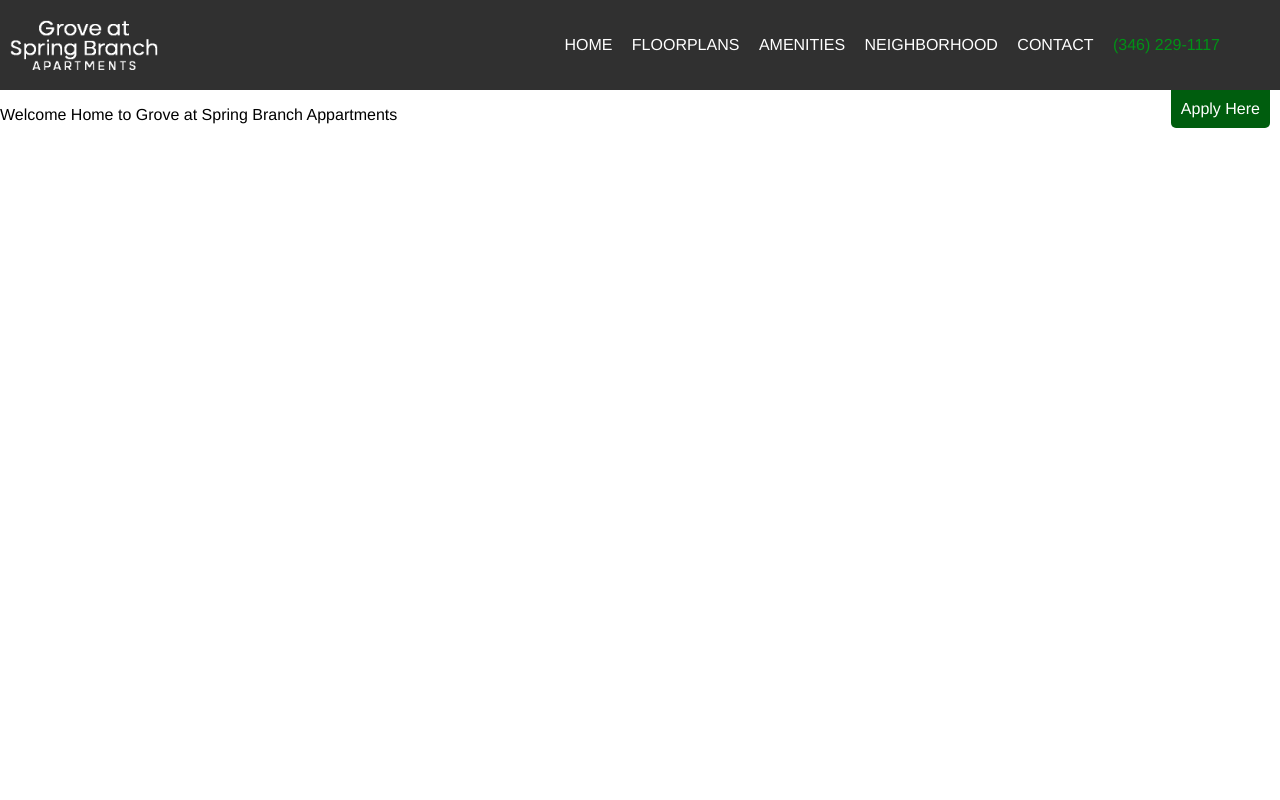
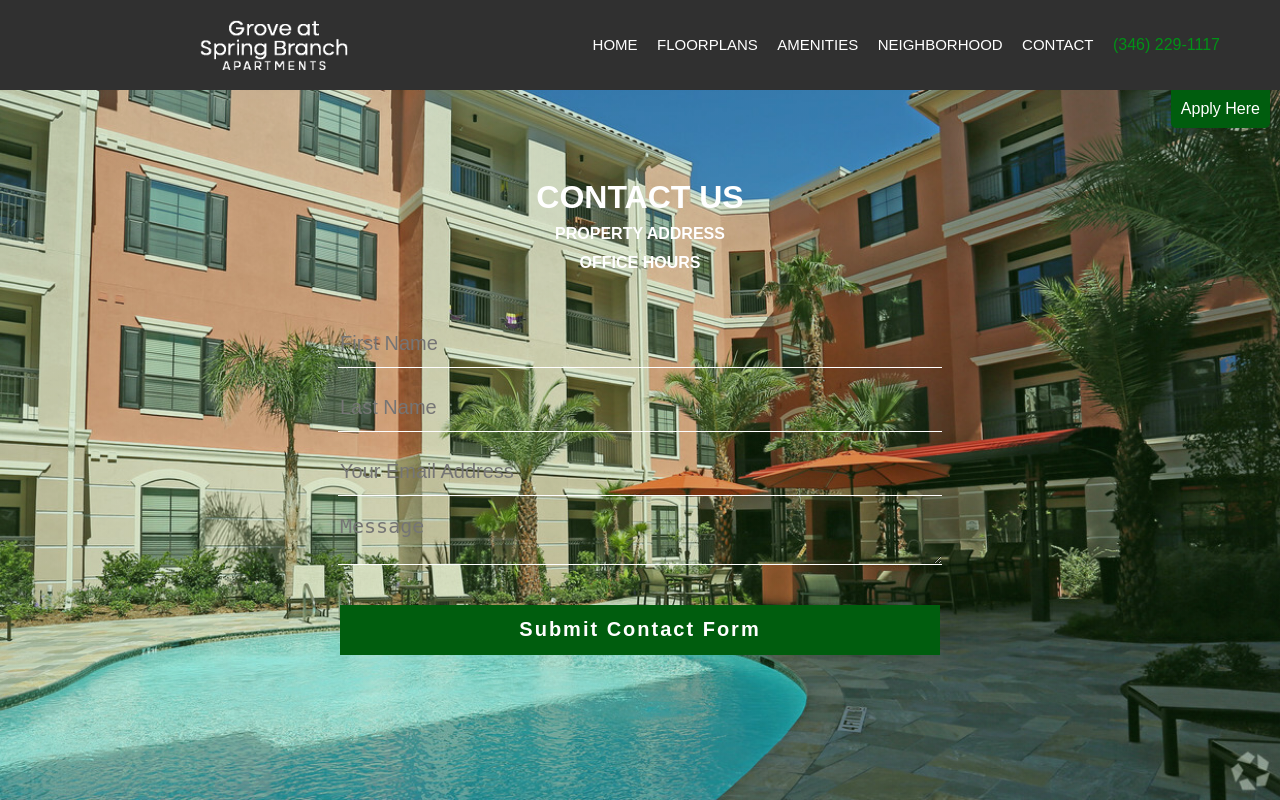
Before and after one commit to thebenjwheat/SeniorProject, a PHP site: page /contact.html in a window 1280 px wide. Run offline with PHP 8.4, Linux system fonts and the light colour scheme.

Commit message:
[WIP] Contact Form
WORK IN PROGRESS. NOT FINISHED.

```diff
--- a/A1floorplans.html
+++ b/A1floorplans.html
@@ -8,7 +8,9 @@
 	</head>
 	<body>
 		<header class="banner">
-			<img src="./images/txtLogo.png">
+			<a href="index.html">
+				<img src="./images/txtLogo.png" id="logo">
+			</a>
 			<ul>
 				<li><a href="index.html">HOME</a></li>
 				<li><a href="floorplans.html">FLOORPLANS</a></li>
--- a/B1Afloorplans.html
+++ b/B1Afloorplans.html
@@ -8,7 +8,9 @@
 	</head>
 	<body>
 		<header class="banner">
-			<img src="./images/txtLogo.png">
+			<a href="index.html">
+				<img src="./images/txtLogo.png" id="logo">
+			</a>
 			<ul>
 				<li><a href="index.html">HOME</a></li>
 				<li><a href="floorplans.html">FLOORPLANS</a></li>
--- a/B1floorplans.html
+++ b/B1floorplans.html
@@ -8,7 +8,9 @@
 	</head>
 	<body>
 		<header class="banner">
-			<img src="./images/txtLogo.png">
+			<a href="index.html">
+				<img src="./images/txtLogo.png" id="logo">
+			</a>
 			<ul>
 				<li><a href="index.html">HOME</a></li>
 				<li><a href="floorplans.html">FLOORPLANS</a></li>
--- a/C1floorplans.html
+++ b/C1floorplans.html
@@ -8,7 +8,9 @@
 	</head>
 	<body>
 		<header class="banner">
-			<img src="./images/txtLogo.png">
+			<a href="index.html">
+				<img src="./images/txtLogo.png" id="logo">
+			</a>
 			<ul>
 				<li><a href="index.html">HOME</a></li>
 				<li><a href="floorplans.html">FLOORPLANS</a></li>
--- a/C2floorplans.html
+++ b/C2floorplans.html
@@ -8,7 +8,9 @@
 	</head>
 	<body>
 		<header class="banner">
-			<img src="./images/txtLogo.png">
+			<a href="index.html">
+				<img src="./images/txtLogo.png" id="logo">
+			</a>
 			<ul>
 				<li><a href="index.html">HOME</a></li>
 				<li><a href="floorplans.html">FLOORPLANS</a></li>
--- a/contact.html
+++ b/contact.html
@@ -4,11 +4,13 @@
 		<title>Grove at Spring Branch Apartments</title>
 		<link rel="icon" href="./images/tree.png">
 		<link rel="stylesheet" type="text/css" href="./styles/universal.css">
-		<link rel="stylesheet" type="text/css" href="./styles/index.css">
+		<link rel="stylesheet" type="text/css" href="./styles/styles.css">
 	</head>
-	<body>
+	<body class="contact-body">
 		<header class="banner">
-			<img src="./images/txtLogo.png">
+			<a href="index.html">
+				<img src="./images/txtLogo.png" id="logo">
+			</a>
 			<ul>
 				<li><a href="index.html">HOME</a></li>
 				<li><a href="floorplans.html">FLOORPLANS</a></li>
@@ -19,10 +21,28 @@
 			</ul>
 		</header>
 		<p id="applyHere">Apply Here</p>
-		<p>Welcome Home to Grove at Spring Branch Appartments</p>
+
+	<div class="contact-title">
+		<h1>Contact Us</h1>
+		<h2>Property Address</h2>
+		<h2>Office Hours</h2>
+	</div>
+
+<div class="contact-form">
+	<form id="contact-form" method="post" action="contact-form-handler.php">
+		<input name="name" type="text" class="form-control" placeholder="First Name" required>
+		<br>
+		<input name="last_name" type="text" class="form-control" placeholder="Last Name" required>
+		<br>
+		<input name="email" type="email" class="form-control" placeholder="Your Email Address" required>
+		<br>
+		<textarea name="message" class="form-control" placeholder="Message" row="4" required></textarea><br>
+
+		<input type="submit" class="form-control submit" value="Submit Contact Form">
+	</form>
+</div>
 	</body>
 
 
 
-
 </html>
--- a/floorplans.html
+++ b/floorplans.html
@@ -5,10 +5,13 @@
 		<link rel="icon" href="./images/tree.png">
 		<link rel="stylesheet" type="text/css" href="./styles/universal.css">
 		<link rel="stylesheet" type="text/css" href="./styles/styles.css">
+		<link rel="stylesheet" type="text/css" href="./styles/javascript.css">
 	</head>
 	<body>
 		<header class="banner">
-			<img src="./images/txtLogo.png">
+			<a href="index.html">
+				<img src="./images/txtLogo.png" id="logo">
+			</a>
 			<ul>
 				<li><a href="index.html">HOME</a></li>
 				<li><a href="floorplans.html">FLOORPLANS</a></li>
--- a/index.html
+++ b/index.html
@@ -8,7 +8,9 @@
 	</head>
 	<body>
 		<header class="banner">
-			<img src="./images/txtLogo.png">
+			<a href="index.html">
+				<img src="./images/txtLogo.png" id="logo">
+			</a>
 			<ul>
 				<li><a href="index.html">HOME</a></li>
 				<li><a href="floorplans.html">FLOORPLANS</a></li>
--- a/styles/styles.css
+++ b/styles/styles.css
@@ -1,7 +1,7 @@
 
 a {
 	text-align: center;
-	font-size: 40px;
+	font-size: 15px;
 }
 
 th,td {
@@ -33,3 +33,74 @@ table {
 	font-size: 20px;
 	padding-top:5px;
 }
+
+#contact_us{
+	margin-left: auto;
+	margin-right: auto;
+	font-size: 60px;
+	padding-top:5px;
+	color: #303030;
+	font-family: serif;
+	padding-left: 100px;
+}
+
+.contact-body{
+	margin: 0;
+	padding: 0;
+	text-align: center;
+	background: linear-gradient(rgba(22, 119, 22, 0.15),rgba(22, 119, 22, 0.15)),url(../images/thegrovebackground1.jpg);
+	background-size: cover;
+	background-position: top;
+	font-family: sans-serif;
+}
+
+.contact-title{
+	margin-top: 100px;
+	color: white;
+	text-transform: uppercase;
+}
+
+.contact-title h1{
+	font-size: 32px;
+	line-height: 15px;
+}
+
+.contact-title h2{
+	font-size: 16px;
+	line-height: 15px;
+}
+
+form{
+	margin-top: 50px;
+}
+
+.form-control{
+	width: 600px;
+	background: transparent;
+	border: none;
+	outline: none;
+	border-bottom: 1px solid white;
+	color: white;
+	font-size: 20px;
+	margin-bottom: 16px;
+}
+
+input{
+	height: 45px;
+}
+
+form .submit{
+	background: #005d0e;
+	border-color: transparent;
+	color: white;
+	font-size: 20px;
+	font-weight: bold;
+	letter-spacing: 2px;
+	height: 50px;
+	margin-top: 20px;
+}
+
+form .submit:hover{
+	background-color: #012907;
+	cursor: pointer;
+}
--- a/styles/universal.css
+++ b/styles/universal.css
@@ -45,3 +45,7 @@ a:hover, a:visited, a:link, a:active{
 #phoneNum{
 	color: #009216;
 }
+
+#logo:hover{
+	transform: scale(1.05);
+}
```
Also changed, not shown: __contactpageNOTES.html (added, +37 -0 lines), contact-form-handler.php (added, +25 -0 lines), styles/javascript.css (added, +32 -0 lines), images/thegrovebackground1.jpg (added), images/thegrovebackground2.jpg (added).
